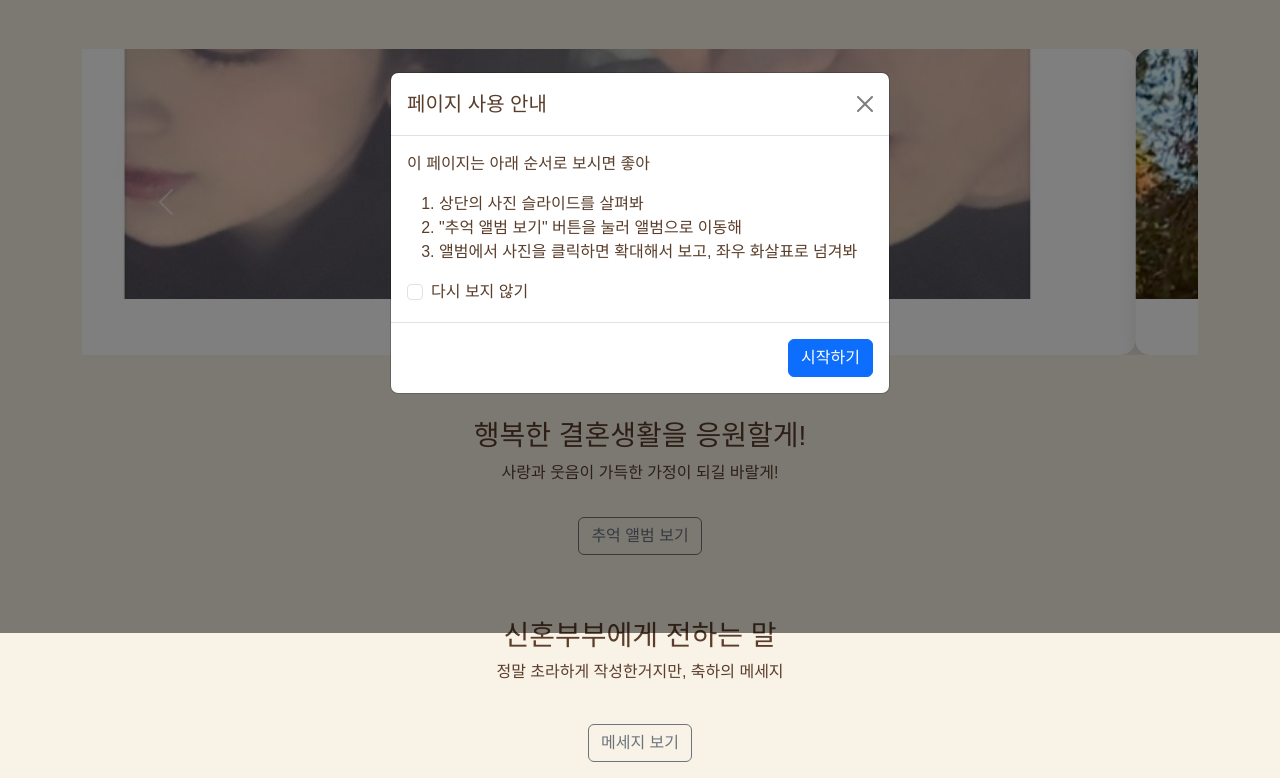
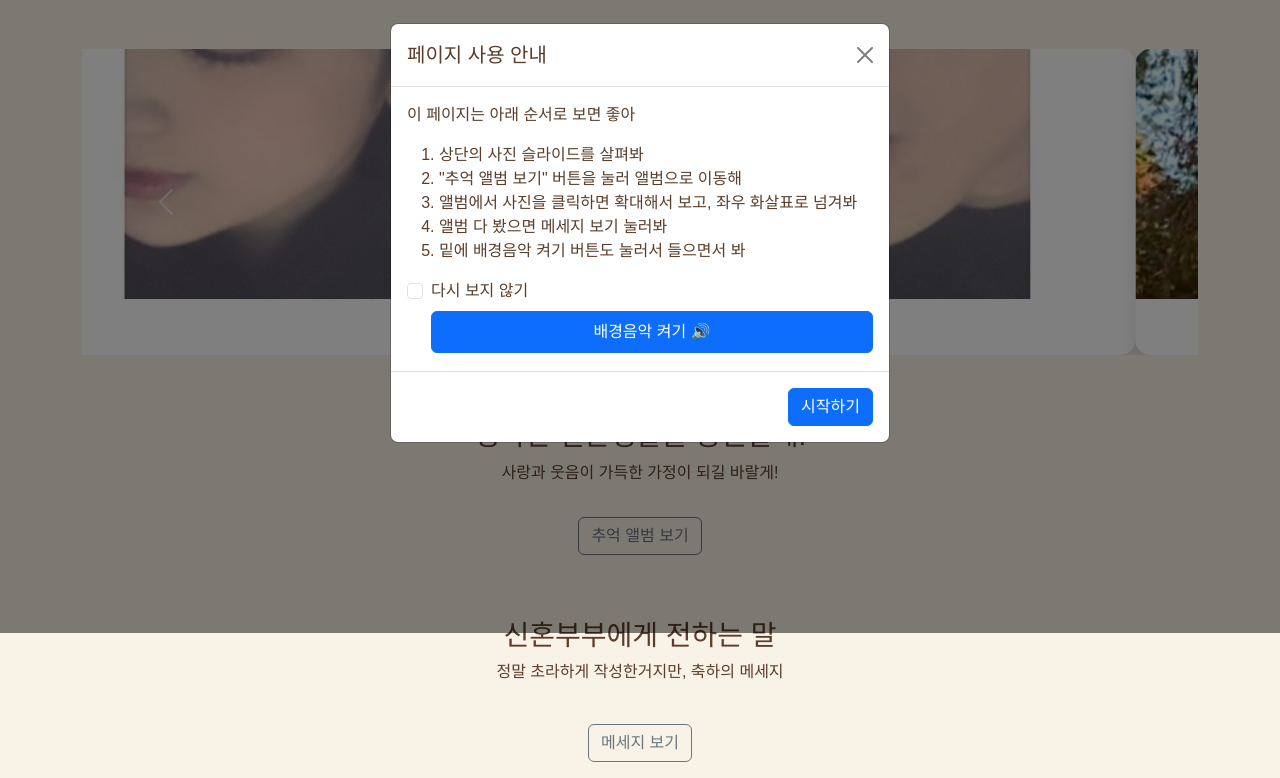
Before and after one commit to duuujin/wedding-page, a plain HTML site: page index.html in a window 1280 px wide. Shown: the part 167-945 px from the top of the page. Drawn offline with nearby package versions, Linux system fonts and the light colour scheme; a web font is replaced by a local one.

Commit message:
Update index.html

```diff
--- a/index.html
+++ b/index.html
@@ -428,16 +428,24 @@
                     <button type="button" class="btn-close" data-bs-dismiss="modal" aria-label="닫기"></button>
                 </div>
                 <div class="modal-body">
-                    <p>이 페이지는 아래 순서로 보시면 좋아</p>
+                    <p>이 페이지는 아래 순서로 보면 좋아</p>
                     <ol>
                         <li>상단의 사진 슬라이드를 살펴봐</li>
                         <li>"추억 앨범 보기" 버튼을 눌러 앨범으로 이동해</li>
                         <li>앨범에서 사진을 클릭하면 확대해서 보고, 좌우 화살표로 넘겨봐</li>
+                        <li>앨범 다 봤으면 메세지 보기 눌러봐</li>
+                        <li>밑에 배경음악 켜기 버튼도 눌러서 들으면서 봐</li>
                     </ol>
                     <div class="form-check mt-2">
                         <input class="form-check-input" type="checkbox" value="" id="intro-no-show">
                         <label class="form-check-label" for="intro-no-show">다시 보지 않기</label>
-                    </div>
+
+<!-- <div class="form-check d-flex align-items-center justify-content-center gap-2 my-2">
+  <input class="form-check-input" type="checkbox" id="remember-consent">
+  <label class="form-check-label" for="remember-consent">다음부터는 자동으로 켜기</label>
+</div> -->
+<button id="enable-bgm" class="btn btn-primary w-100 py-2 mt-2">배경음악 켜기 🔊</button>
+</div>
                 </div>
                 <div class="modal-footer">
                     <button id="intro-start" type="button" class="btn btn-primary">시작하기</button>
```
